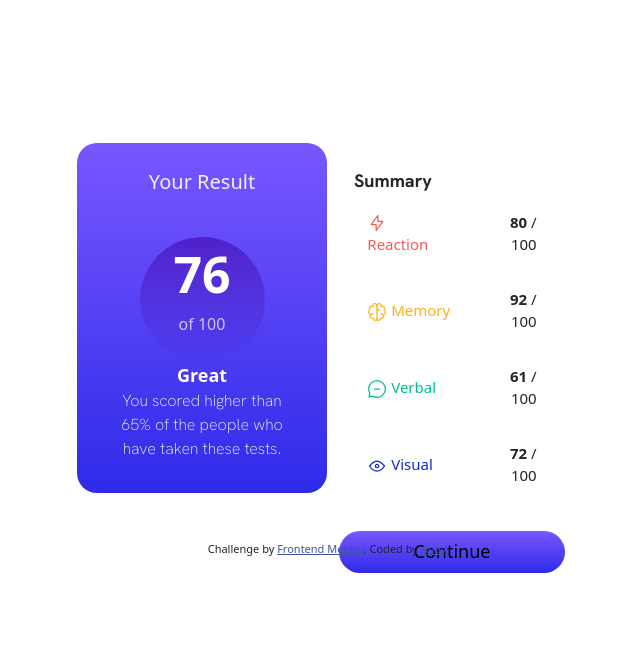
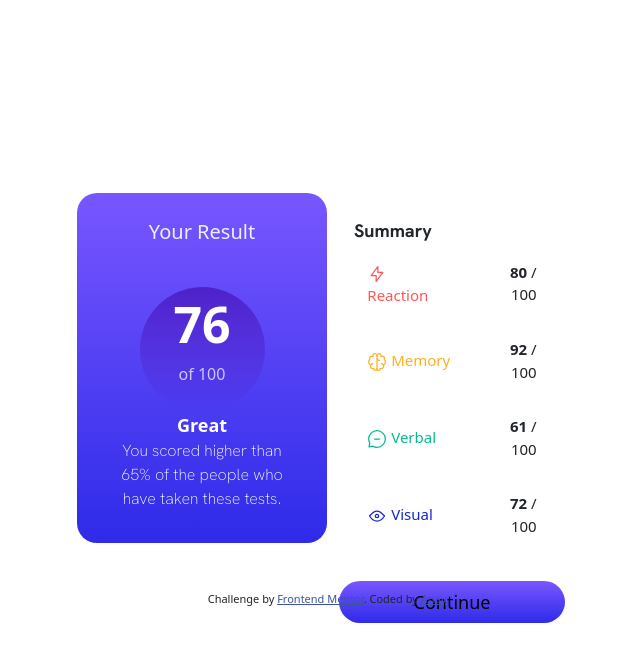
Before and after one commit to Anay028/results-summary-component, a plain HTML site: page index.html in a window 1280 px wide. Shown: the whole page, without its empty margins (313-953 px from the left). Drawn offline with nearby package versions, Linux system fonts and the light colour scheme.

Commit message:
Used flex to center the items vertically

```diff
--- a/index.html
+++ b/index.html
@@ -9,15 +9,19 @@
   <title>Frontend Mentor | Results summary component</title>
   <link href="https://cdn.jsdelivr.net/npm/bootstrap@5.3.0-alpha3/dist/css/bootstrap.min.css" rel="stylesheet" integrity="sha384-KK94CHFLLe+nY2dmCWGMq91rCGa5gtU4mk92HdvYe+M/SXH301p5ILy+dN9+nJOZ" crossorigin="anonymous">
   <style>
+body {
+  display: flex;
+  align-items: center; /* vertically center the content */
+  justify-content: center; /* horizontally center the content */
+  height: 100vh; /* set the body height to the full viewport height */
+}
 
     @media screen and (min-width: 768px) {
       .result {
         float: right;
-        margin-top: 25%;
       }
       .summary {
         float: left;
-        margin-top: 25%;
       }
 
     }
```
Also changed, not shown: 1 other file.
